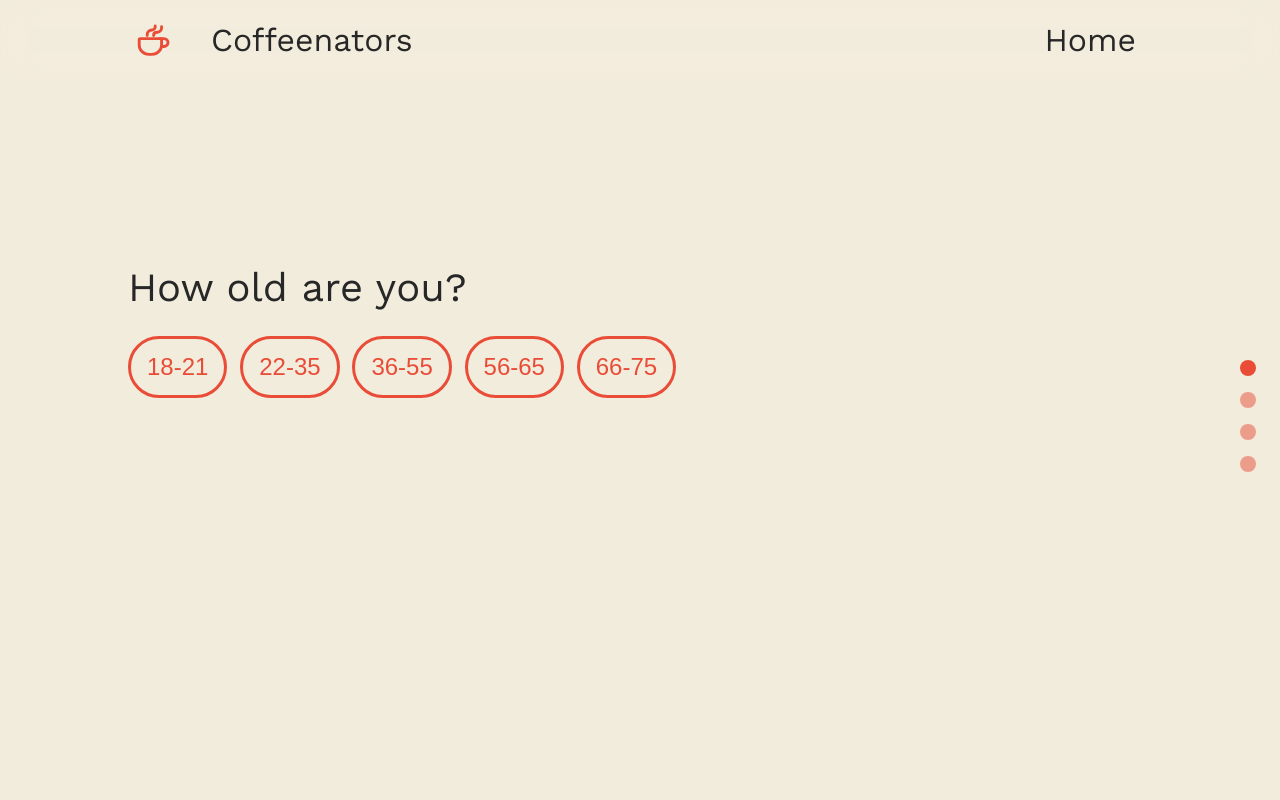
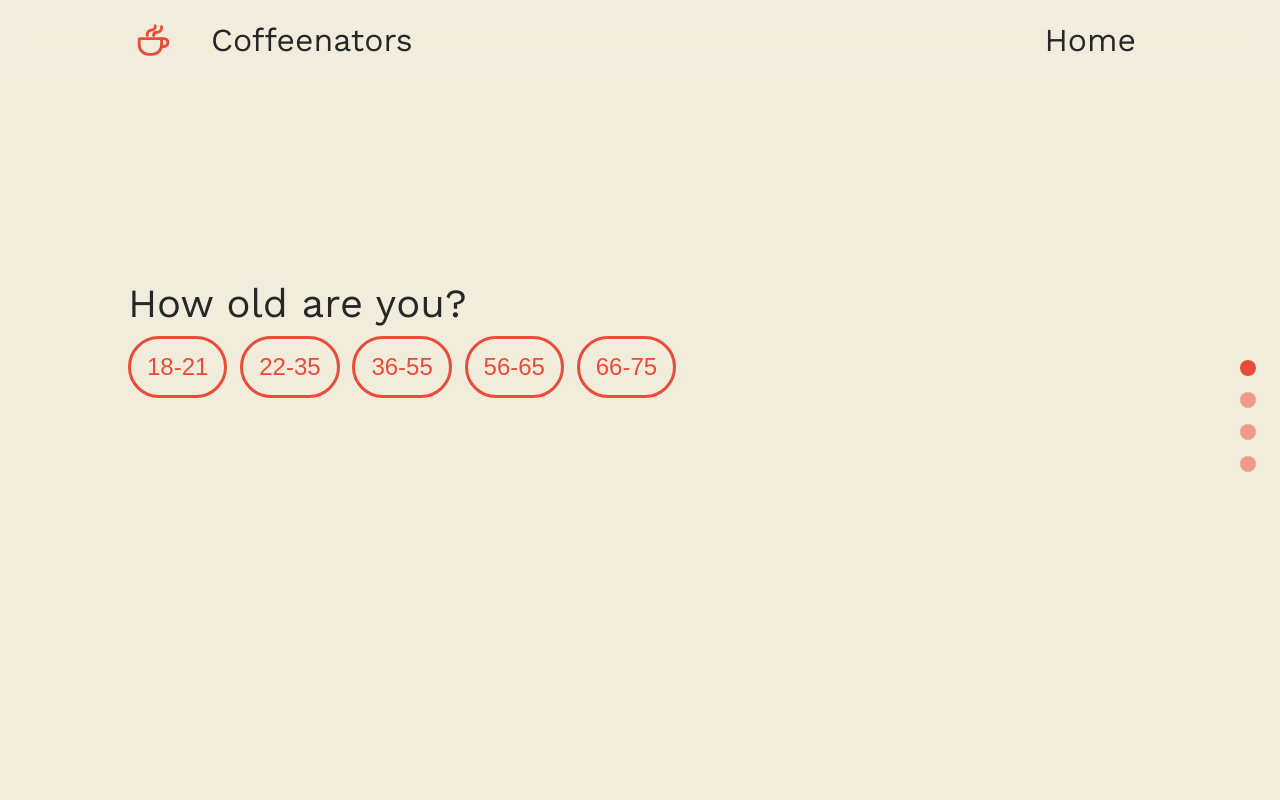
Before and after one commit to EduardvonBriesen/coffeenators, a React (Create React App) app: page /quiz in a window 1280 px wide. Shown: the top 800 px of the page. Built offline with nearby package versions, Linux system fonts and the light colour scheme.

Commit message:
fixed ok button position

```diff
--- a/src/components/Question.tsx
+++ b/src/components/Question.tsx
@@ -8,6 +8,7 @@ const QuestionContainer = styled.div`
 
   display: flex;
   flex-direction: column;
+  justify-content: space-between;
   width: 100vw;
   height: 100vh;
   padding: 20% 10% 5% 10%;
@@ -15,6 +16,7 @@ const QuestionContainer = styled.div`
 `;
 
 const QuestionText = styled.h1`
+  width: 100%;
   font-weight: 400;
   font-size: 5vh;
   line-height: 8vh;
@@ -58,8 +60,7 @@ const Option = styled("button")<{ selected: boolean }>`
 `;
 
 const Submit = styled.div`
-  position: fixed;
-  bottom: 1rem;
+  position: relative;
   left: 50%;
 
   display: flex;
@@ -88,7 +89,7 @@ const Submit = styled.div`
   }
 
   svg {
-    margin-left: .5rem;
+    margin-left: 0.5rem;
     font-size: 3vh;
   }
 `;
@@ -117,8 +118,8 @@ function Question({ id, question, onAnswer }: QuestionProps) {
 
   return (
     <QuestionContainer id={`question-${id}`}>
-      <QuestionText>{question.question}</QuestionText>
       <OptionContainer>
+        <QuestionText>{question.question}</QuestionText>
         {question.options.map((option) => (
           <Option
             onClick={() => {
```
